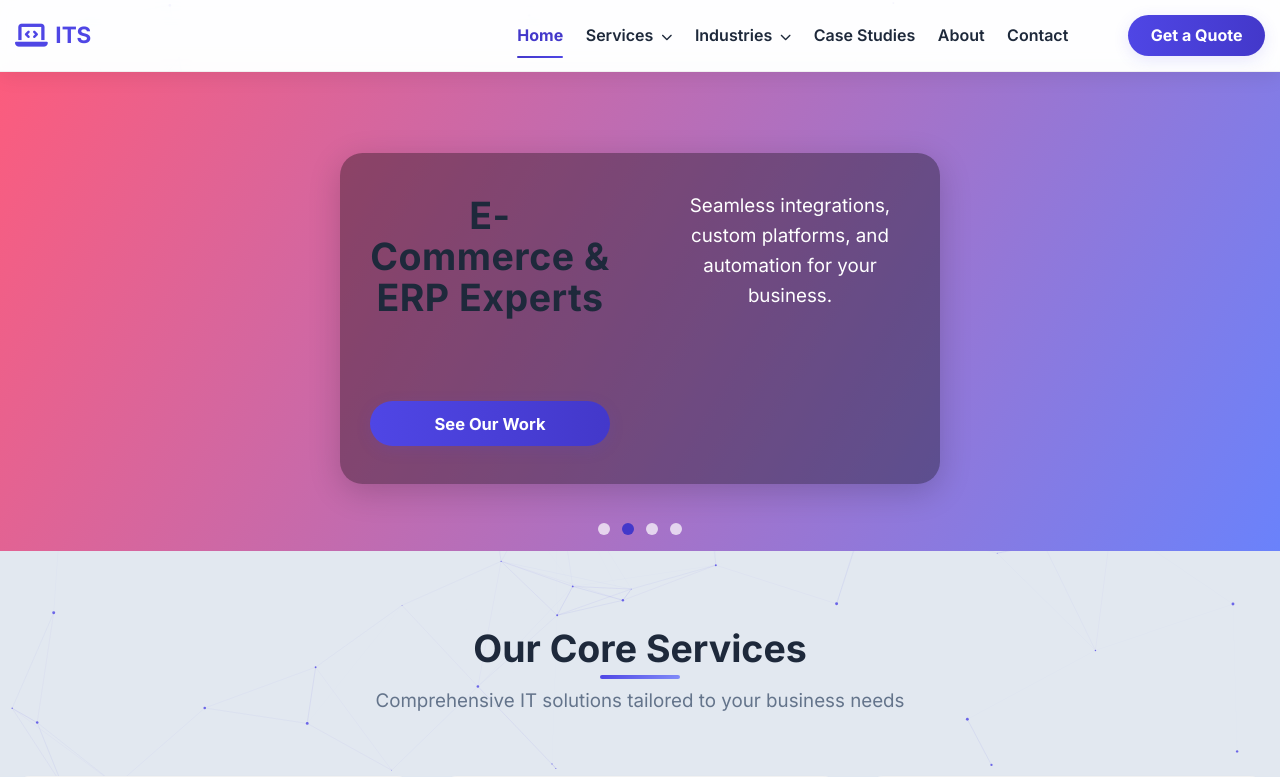
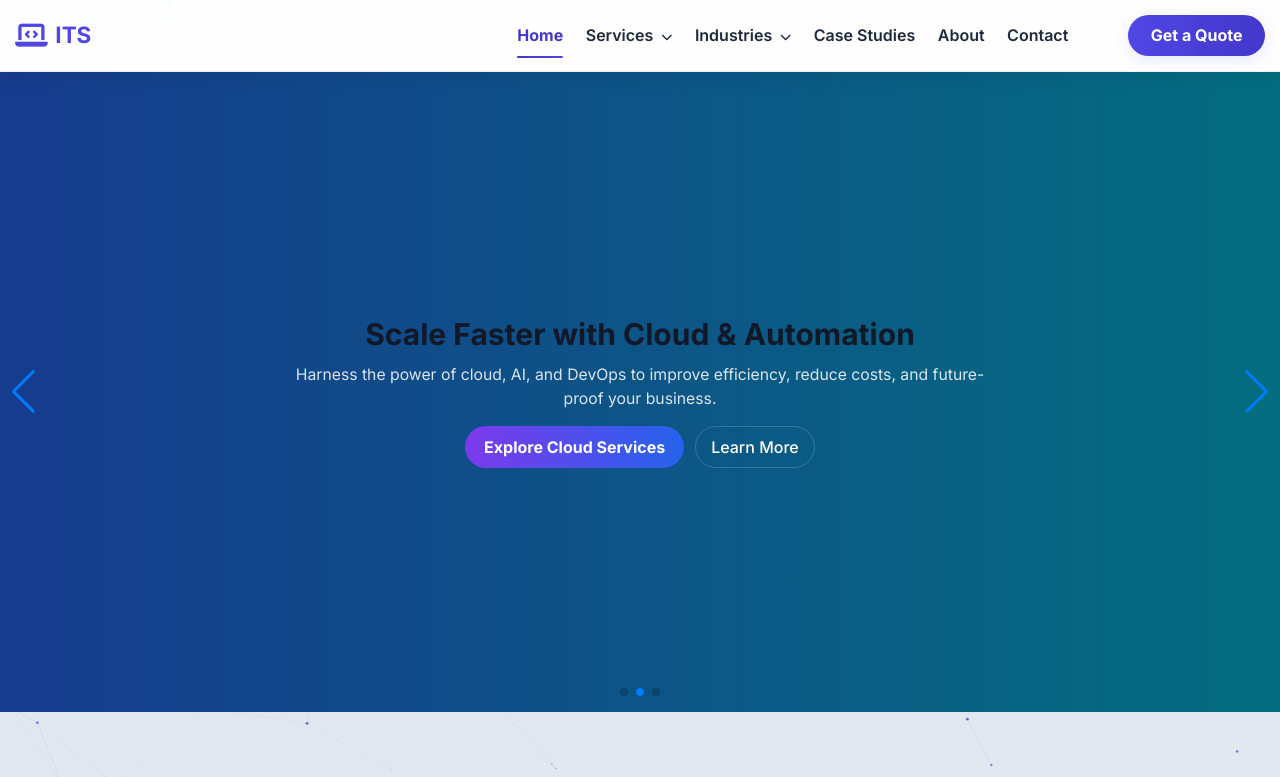
Before and after one commit to sajeeds4/its, a React (Vite) app: page / in a window 1280 px wide. Shown: the top 777 px of the page. Built offline with nearby package versions, Linux system fonts and the light colour scheme.

Commit message:
Your commit message

```diff
--- a/src/App.css
+++ b/src/App.css
@@ -227,7 +227,9 @@ h1, h2, h3, h4, h5, h6, section {
 /* Cards */
 .card {
   position: relative;
-  background: white;
+  /* slightly translucent card so background patterns (neural network) show through */
+  background: rgba(255, 255, 255, 0.92);
+  backdrop-filter: blur(4px);
   border-radius: var(--radius-lg);
   padding: var(--spacing-8);
   box-shadow: var(--shadow-md);
--- /dev/null
+++ b/src/components/Hero.module.css
@@ -0,0 +1,186 @@
+/* Hero.module.css */
+.hero {
+  width: 100%;
+  /* use 50-60% of viewport height (we'll center card vertically within this area) */
+  min-height: 56vh;
+  display: flex;
+  align-items: center;
+  justify-content: center;
+  background: linear-gradient(135deg, #4f46e5 0%, #9333ea 100%);
+  color: #111827;
+}
+
+.container {
+  width: 100%;
+  max-width: 1200px;
+  padding: 2rem;
+  box-sizing: border-box;
+}
+
+.card {
+  background: #ffffff;
+  border-radius: 1.5rem;
+  padding: 2rem;
+  box-shadow: 0 18px 50px rgba(17,24,39,0.08);
+  display: grid;
+  grid-template-columns: 1fr 420px;
+  gap: 1.5rem;
+  align-items: center;
+}
+
+.left {
+  padding-right: 0.5rem;
+}
+
+.headline {
+  color: #111827;
+  font-size: clamp(1.8rem, 2.8vw, 2.5rem);
+  font-weight: 800;
+  margin: 0 0 0.5rem 0;
+}
+
+.subtext {
+  color: #4B5563;
+  font-size: 1.05rem;
+  margin: 0 0 1rem 0;
+  line-height: 1.5;
+}
+
+.actions {
+  display: flex;
+  gap: 0.75rem;
+  margin-top: 1rem;
+}
+
+.cta {
+  background: linear-gradient(90deg, #2563eb, #7c3aed);
+  color: #fff;
+  border: none;
+  padding: 0.75rem 1.25rem;
+  border-radius: 999px;
+  font-weight: 700;
+  cursor: pointer;
+}
+
+.ctaSecondary {
+  background: transparent;
+  border: 1px solid rgba(17,24,39,0.08);
+  color: #111827;
+  padding: 0.6rem 1rem;
+  border-radius: 999px;
+  cursor: pointer;
+}
+
+
+
+.featureList {
+  list-style: none;
+  padding: 0;
+  margin: 0;
+  display: flex;
+  flex-direction: column;
+  gap: 0.75rem;
+}
+
+.featureItem {
+  display: flex;
+  align-items: center;
+  gap: 0.75rem;
+  color: #374151;
+  font-weight: 600;
+}
+
+.icon {
+  font-size: 1.1rem;
+}
+
+.right {
+  display: flex;
+  align-items: center;
+  justify-content: center;
+}
+
+.illustration {
+  max-width: 100%;
+  width: 320px;
+  height: auto;
+  display: block;
+}
+
+/* subtle geometric overlay */
+.hero::before {
+  content: '';
+  position: absolute;
+  inset: 0;
+  background-image: radial-gradient(rgba(255,255,255,0.02) 1px, transparent 1px), linear-gradient(135deg, rgba(255,255,255,0.02), rgba(255,255,255,0));
+  background-size: 24px 24px, cover;
+  pointer-events: none;
+  border-radius: 0;
+}
+
+/* Swiper & slide styles */
+.swiper {
+  width: 100%;
+  height: 80vh;
+}
+
+.slide {
+  position: relative;
+  width: 100%;
+  height: 100%;
+  display: flex;
+  align-items: center;
+  justify-content: center;
+}
+
+.slide1 { background: linear-gradient(90deg, #7c3aed, #ef476f); }
+.slide2 { background: linear-gradient(90deg, #2563eb, #06b6d4); }
+.slide3 { background: linear-gradient(90deg, #4f46e5, #a78bfa); }
+
+.overlay {
+  position: absolute;
+  inset: 0;
+  background: rgba(0,0,0,0.4);
+}
+
+.content {
+  position: relative;
+  z-index: 5;
+  max-width: 1100px;
+  padding: 0 1rem;
+  text-align: center;
+  color: #fff;
+}
+
+.headline { font-size: 2rem; font-weight: 800; margin-bottom: 0.75rem; }
+.subtext { color: rgba(255,255,255,0.85); font-size: 1.05rem; max-width: 48rem; margin: 0 auto 1rem; }
+
+.primary { background: linear-gradient(90deg, #7c3aed, #2563eb); color: #fff; border: 0; padding: 0.75rem 1.25rem; border-radius: 999px; font-weight: 700; }
+.secondary { background: transparent; border: 1px solid rgba(255,255,255,0.18); color: #fff; padding: 0.6rem 1rem; border-radius: 999px; }
+
+.actions { display: flex; gap: 0.75rem; justify-content: center; margin-top: 1rem; }
+
+/* Swiper controls styling */
+.swiper-button-next, .swiper-button-prev { color: #fff; }
+.swiper-pagination-bullet { background: rgba(255,255,255,0.6); }
+.swiper-pagination-bullet-active { background: #fff; }
+
+/* Responsive tweaks */
+@media (max-width: 900px) {
+  .card {
+    grid-template-columns: 1fr;
+    padding: 1.25rem;
+  }
+  .features {
+    margin-top: 0.5rem;
+  }
+  .container {
+    padding: 1rem;
+  }
+}
+
+@media (max-width: 420px) {
+  .headline { font-size: 1.25rem; }
+  .desc { font-size: 0.95rem; }
+  .card { padding: 1rem; border-radius: 1rem; }
+}
--- a/src/components/Hero.tsx
+++ b/src/components/Hero.tsx
@@ -1,61 +1,74 @@
 import React from 'react';
 import { Swiper, SwiperSlide } from 'swiper/react';
-import { Autoplay, Pagination, EffectFade } from 'swiper/modules';
+import { Autoplay, Pagination, Navigation, EffectFade } from 'swiper/modules';
 import 'swiper/css';
 import 'swiper/css/pagination';
+import 'swiper/css/navigation';
 import 'swiper/css/effect-fade';
-import './Hero.css';
+import styles from './Hero.module.css';
 
-const slides = [
-  {
-    title: 'Transform Your Business Digitally',
-    desc: 'Modern web solutions for every industry. Build, grow, and scale with confidence.',
-    cta: 'Get Started',
-    bg: 'hero-bg-1',
-  },
-  {
-    title: 'E-Commerce & ERP Experts',
-    desc: 'Seamless integrations, custom platforms, and automation for your business.',
-    cta: 'See Our Work',
-    bg: 'hero-bg-2',
-  },
-  {
-    title: 'Cloud, AI & Automation',
-    desc: 'Leverage the latest tech to stay ahead. Secure, scalable, and smart solutions.',
-    cta: 'Explore Services',
-    bg: 'hero-bg-3',
-  },
-  {
-    title: 'Your Success, Our Mission',
-    desc: 'Partner with a team that cares about your growth. Let’s build something great together.',
-    cta: 'Book a Free Consultation',
-    bg: 'hero-bg-4',
-  },
-];
-
-const Hero: React.FC = () => (
-  <section className="hero-slider hero-section">
+const Hero: React.FC = () => {
+  return (
+    <section className={`${styles.hero} hero-section`}>
       <Swiper
-      modules={[Autoplay, Pagination, EffectFade]}
+        modules={[Autoplay, Pagination, Navigation, EffectFade]}
         effect="fade"
         loop
-      autoplay={{ delay: 4000, disableOnInteraction: false }}
+        autoplay={{ delay: 5000, disableOnInteraction: false }}
         pagination={{ clickable: true }}
-      className="hero-swiper"
+        navigation
+        className={styles.swiper}
       >
-      {slides.map((slide, idx) => (
-        <SwiperSlide key={idx}>
-          <div className={`hero-slide ${slide.bg}`}>
-            <div className="hero-content">
-              <h1>{slide.title}</h1>
-              <p>{slide.desc}</p>
-              <button className="hero-cta">{slide.cta}</button>
+        <SwiperSlide>
+          <div className={`${styles.slide} ${styles.slide1}`}>
+            <div className={styles.overlay} />
+            <div className={styles.content}>
+              <h2 className={styles.headline}>Transform Your Business with Smarter IT Solutions</h2>
+              <p className={styles.subtext}>
+                Unlock scalable IT services — from web development to enterprise automation — and accelerate your digital growth.
+              </p>
+              <div className={styles.actions}>
+                <button className={styles.primary}>Get a Quote</button>
+                <button className={styles.secondary}>Talk to an Expert</button>
+              </div>
             </div>
           </div>
         </SwiperSlide>
-      ))}
+
+        <SwiperSlide>
+          <div className={`${styles.slide} ${styles.slide2}`}>
+            <div className={styles.overlay} />
+            <div className={styles.content}>
+              <h2 className={styles.headline}>Scale Faster with Cloud & Automation</h2>
+              <p className={styles.subtext}>
+                Harness the power of cloud, AI, and DevOps to improve efficiency, reduce costs, and future-proof your business.
+              </p>
+              <div className={styles.actions}>
+                <button className={styles.primary}>Explore Cloud Services</button>
+                <button className={styles.secondary}>Learn More</button>
+              </div>
+            </div>
+          </div>
+        </SwiperSlide>
+
+        <SwiperSlide>
+          <div className={`${styles.slide} ${styles.slide3}`}>
+            <div className={styles.overlay} />
+            <div className={styles.content}>
+              <h2 className={styles.headline}>Future-Proof Your Technology</h2>
+              <p className={styles.subtext}>
+                Build resilient systems with cybersecurity, modern infrastructure, and continuous innovation tailored for your needs.
+              </p>
+              <div className={styles.actions}>
+                <button className={styles.primary}>Start Your Journey</button>
+                <button className={styles.secondary}>View Case Studies</button>
+              </div>
+            </div>
+          </div>
+        </SwiperSlide>
       </Swiper>
     </section>
   );
+};
 
 export default Hero;
--- a/src/components/Navigation.tsx
+++ b/src/components/Navigation.tsx
@@ -51,16 +51,25 @@ const Navigation: React.FC = () => {
 
   // ensure nav height stays in sync on mount/resize
   useEffect(() => {
-    const setNavHeight = () => {
+    const setNavHeightVar = () => {
       const el = navRef.current;
       if (el) {
         const h = Math.ceil(el.getBoundingClientRect().height);
         document.documentElement.style.setProperty('--nav-height', `${h}px`);
+        if (window.innerWidth < 720) {
+          document.documentElement.style.setProperty('--nav-height-mobile', `${h}px`);
+        }
       }
     };
-    setNavHeight();
-    window.addEventListener('resize', setNavHeight);
-    return () => window.removeEventListener('resize', setNavHeight);
+    // run on mount
+    setNavHeightVar();
+    // run again after layout stabilizes (fonts, icons)
+    const t = window.setTimeout(setNavHeightVar, 300);
+    window.addEventListener('resize', setNavHeightVar);
+    return () => {
+      window.removeEventListener('resize', setNavHeightVar);
+      clearTimeout(t);
+    };
   }, []);
 
 
@@ -74,6 +83,7 @@ const Navigation: React.FC = () => {
     }
     setActiveMenu(menu);
   };
+
 
   const handleMenuLeave = () => {
     closeMenuTimer.current = window.setTimeout(() => setActiveMenu(null), 120);
--- a/src/components/NeuralBackground.tsx
+++ b/src/components/NeuralBackground.tsx
@@ -54,8 +54,14 @@ const NeuralBackground: React.FC = () => {
       nodesRef.current = nodes;
     };
 
+    let isVisible = true;
     const draw = () => {
       if (!ctx) return;
+      if (!isVisible) {
+        // schedule next frame but keep it light; don't run heavy math while hidden
+        animationRef.current = requestAnimationFrame(draw);
+        return;
+      }
       ctx.clearRect(0, 0, width, height);
 
       // subtle background tint (near-transparent)
@@ -140,29 +146,41 @@ const NeuralBackground: React.FC = () => {
       pointerRef.current.y = -9999;
     };
 
-    resize();
-    window.addEventListener('resize', resize);
-    window.addEventListener('mousemove', handleMove);
-    window.addEventListener('mouseout', handleLeave);
-    // touch support
-    window.addEventListener('touchmove', (ev) => {
+    // touch support handler ref so it can be removed later
+    const handleTouchMove = (ev: TouchEvent) => {
       const t = ev.touches[0];
       if (t) {
         pointerRef.current.x = t.clientX;
         pointerRef.current.y = t.clientY;
         pointerRef.current.active = true;
       }
-    }, { passive: true });
+    };
+
+    const handleVisibility = () => {
+      isVisible = !document.hidden;
+      if (isVisible && !animationRef.current) {
+        animationRef.current = requestAnimationFrame(draw);
+      }
+    };
+
+    resize();
+    window.addEventListener('resize', resize);
+    window.addEventListener('mousemove', handleMove);
+    window.addEventListener('mouseout', handleLeave);
+    window.addEventListener('touchmove', handleTouchMove, { passive: true });
     window.addEventListener('touchend', handleLeave);
+    document.addEventListener('visibilitychange', handleVisibility);
 
-    draw();
+    animationRef.current = requestAnimationFrame(draw);
 
     return () => {
       if (animationRef.current) cancelAnimationFrame(animationRef.current);
       window.removeEventListener('resize', resize);
       window.removeEventListener('mousemove', handleMove);
       window.removeEventListener('mouseout', handleLeave);
+      window.removeEventListener('touchmove', handleTouchMove as EventListener);
       window.removeEventListener('touchend', handleLeave);
+      document.removeEventListener('visibilitychange', handleVisibility);
     };
   }, []);
 
--- a/src/pages/Home.css
+++ b/src/pages/Home.css
@@ -264,7 +264,8 @@
   border-radius: 16px;
   transition: all 0.3s cubic-bezier(0.25, 1, 0.5, 1);
   cursor: pointer;
-  background: white;
+  background: rgba(255,255,255,0.92);
+  backdrop-filter: blur(4px);
   position: relative;
   overflow: hidden;
   border: 1px solid rgba(0, 0, 0, 0.05);
--- a/src/pages/Services.tsx
+++ b/src/pages/Services.tsx
@@ -3,7 +3,7 @@ import { Link } from 'react-router-dom';
 
 const Services: React.FC = () => {
   return (
-  <div className="services-page" style={{ paddingTop: 'calc(var(--nav-height) + 16px)' }}>
+  <div className="services-page">
       {/* Hero / Intro */}
       <section className="section">
         <div className="container">
```
Lines whose indentation alone changed are shown as unchanged.
